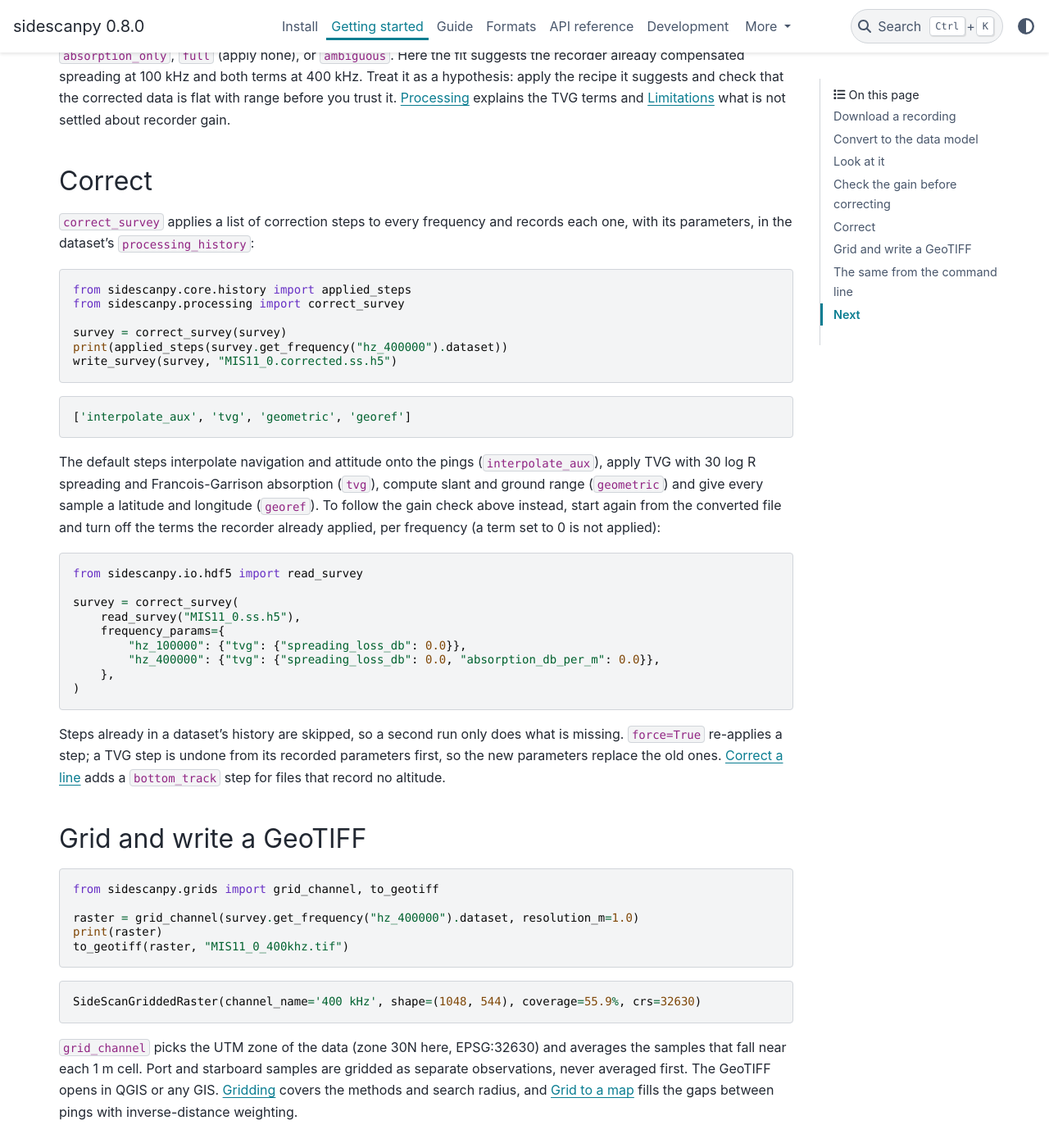
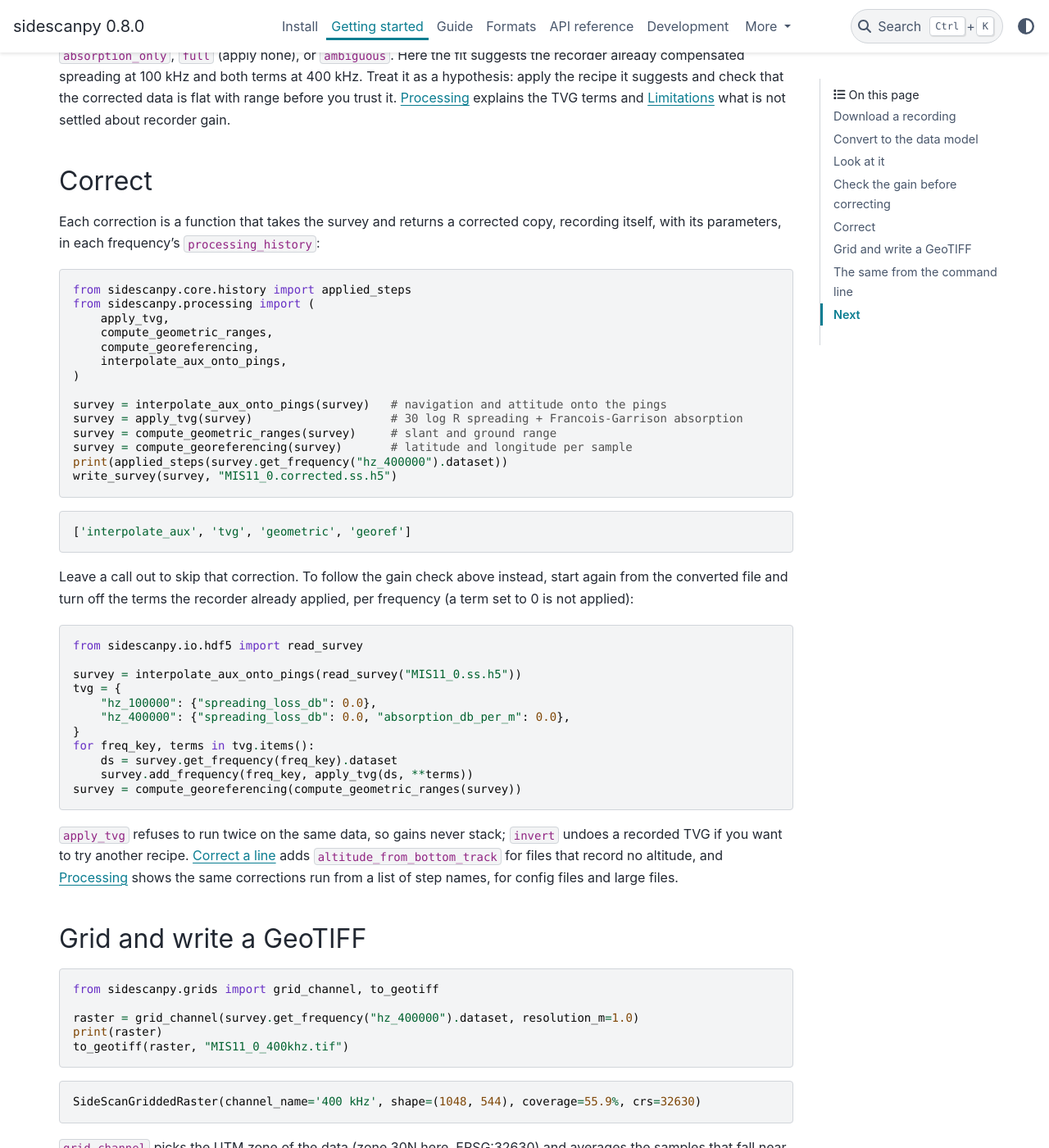
Before and after one commit to rshomberg-research/sidescanpy, a Sphinx documentation site: the page built from docs/getting_started.md, in a window 1280 px wide and 1400 px high, scrolled down 2092 px. Shown: the whole window at 82% size. Built offline with Sphinx 7.4.7 and the PyData theme 0.15.4, drawn with Linux system fonts in a browser that asks for light colours; pages that are not in the unit, such as notebooks, are missing from menus.

Commit message:
docs: explicit correction calls in the guide, README and examples
The home page, getting started, processing guide, README, gallery and
example scripts call each correction directly. correct_survey and
correct_file are described as the way to run steps from a config file
or the CLI, and for large files.

Co-Authored-By: Claude Opus 5.5 <noreply@anthropic.com>

````diff
--- a/docs/getting_started.md
+++ b/docs/getting_started.md
@@ -111,15 +111,23 @@ settled about recorder gain.
 
 ## Correct
 
-`correct_survey` applies a list of correction steps to every frequency
-and records each one, with its parameters, in the dataset's
-`processing_history`:
+Each correction is a function that takes the survey and returns a
+corrected copy, recording itself, with its parameters, in each
+frequency's `processing_history`:
 
 ```python
 from sidescanpy.core.history import applied_steps
-from sidescanpy.processing import correct_survey
+from sidescanpy.processing import (
+    apply_tvg,
+    compute_geometric_ranges,
+    compute_georeferencing,
+    interpolate_aux_onto_pings,
+)
 
-survey = correct_survey(survey)
+survey = interpolate_aux_onto_pings(survey)   # navigation and attitude onto the pings
+survey = apply_tvg(survey)                    # 30 log R spreading + Francois-Garrison absorption
+survey = compute_geometric_ranges(survey)     # slant and ground range
+survey = compute_georeferencing(survey)       # latitude and longitude per sample
 print(applied_steps(survey.get_frequency("hz_400000").dataset))
 write_survey(survey, "MIS11_0.corrected.ss.h5")
 ```
@@ -128,31 +136,32 @@ write_survey(survey, "MIS11_0.corrected.ss.h5")
 ['interpolate_aux', 'tvg', 'geometric', 'georef']
 ```
 
-The default steps interpolate navigation and attitude onto the pings
-(`interpolate_aux`), apply TVG with 30 log R spreading and
-Francois-Garrison absorption (`tvg`), compute slant and ground range
-(`geometric`) and give every sample a latitude and longitude (`georef`).
-To follow the gain check above instead, start again from the converted
-file and turn off the terms the recorder already applied, per frequency
-(a term set to 0 is not applied):
+Leave a call out to skip that correction. To follow the gain check above
+instead, start again from the converted file and turn off the terms the
+recorder already applied, per frequency (a term set to 0 is not
+applied):
 
 ```python
 from sidescanpy.io.hdf5 import read_survey
 
-survey = correct_survey(
-    read_survey("MIS11_0.ss.h5"),
-    frequency_params={
-        "hz_100000": {"tvg": {"spreading_loss_db": 0.0}},
-        "hz_400000": {"tvg": {"spreading_loss_db": 0.0, "absorption_db_per_m": 0.0}},
-    },
-)
+survey = interpolate_aux_onto_pings(read_survey("MIS11_0.ss.h5"))
+tvg = {
+    "hz_100000": {"spreading_loss_db": 0.0},
+    "hz_400000": {"spreading_loss_db": 0.0, "absorption_db_per_m": 0.0},
+}
+for freq_key, terms in tvg.items():
+    ds = survey.get_frequency(freq_key).dataset
+    survey.add_frequency(freq_key, apply_tvg(ds, **terms))
+survey = compute_georeferencing(compute_geometric_ranges(survey))
 ```
 
-Steps already in a dataset's history are skipped, so a second run only
-does what is missing. `force=True` re-applies a step; a TVG step is
-undone from its recorded parameters first, so the new parameters replace
-the old ones. [Correct a line](examples/plot_correct_a_line.rst) adds a
-`bottom_track` step for files that record no altitude.
+`apply_tvg` refuses to run twice on the same data, so gains never stack;
+`invert` undoes a recorded TVG if you want to try another recipe.
+[Correct a line](examples/plot_correct_a_line.rst) adds
+`altitude_from_bottom_track` for files that record no altitude, and
+[Processing](processing.md#running-steps-by-name) shows the same
+corrections run from a list of step names, for config files and large
+files.
 
 ## Grid and write a GeoTIFF
 
````
Also changed, not shown: README.md (+17 -9 lines), docs/index.md (+10 -3 lines), docs/prerelease.md (+1 -1 lines), docs/processing.md (+54 -6 lines), 5 other files.
